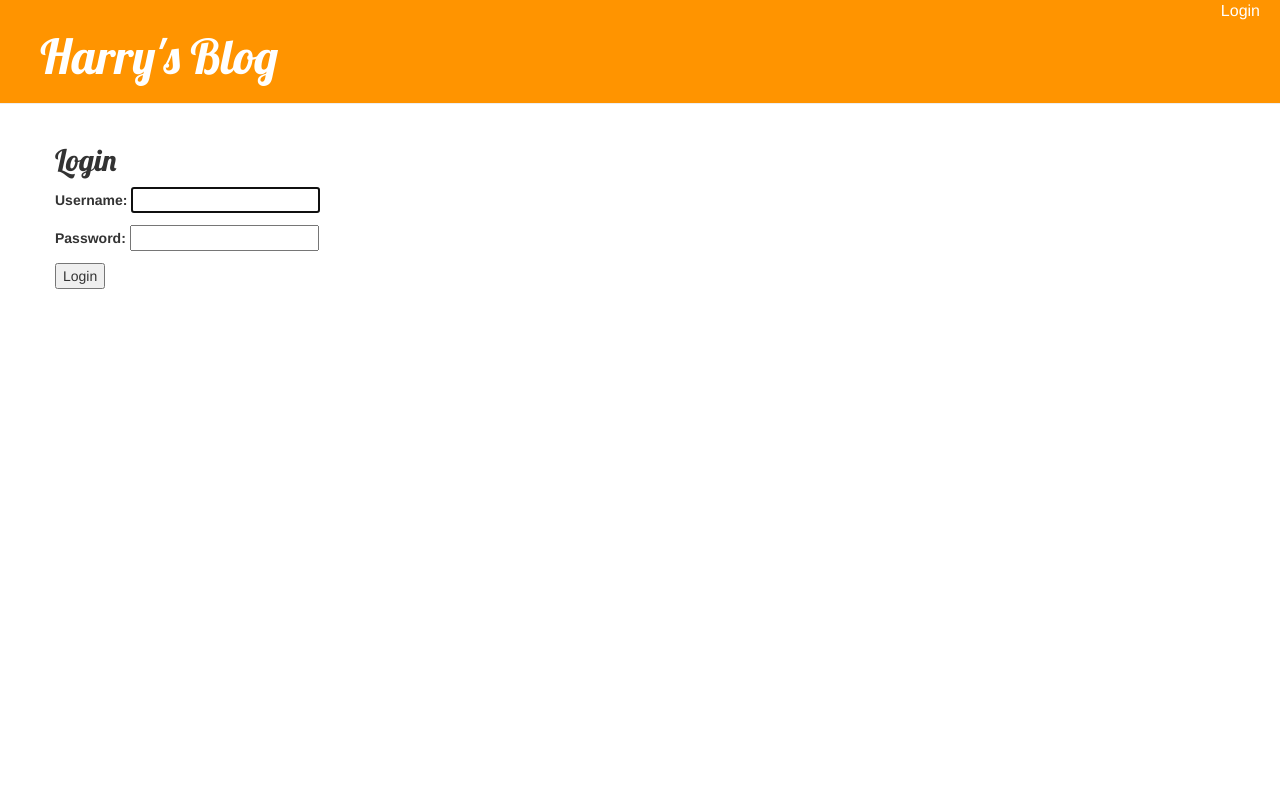
After one commit to harrysingh89/my-first-blog, a Django app: page /login/ in a window 1280 px wide. The commit adds this page. Run offline with Django 3.2, Linux system fonts and the light colour scheme; some libraries are stand-ins or nearby versions.

Commit message:
Added Login

```diff
--- a/blog/static/css/blog.css
+++ b/blog/static/css/blog.css
@@ -1,7 +1,7 @@
 .page-header {
     background-color: #ff9400;
     margin-top: 0;
-    padding: 20px 20px 20px 40px;
+    padding: 10px 20px 10px 40px;
 }
 
 .page-header h1, .page-header h1 a, .page-header h1 a:visited, .page-header h1 a:active {
@@ -34,7 +34,16 @@ h1, h2, h3, h4 {
     color: #ffffff;
     float: right;
     font-size: 26pt;
-    margin-right: 20px;
+    margin-right: 5px;
+	margin-top: 35px;
+}
+
+.login-f, .login-f:hover, .login-f:visited {
+    color: #ffffff;
+	position: absolute;
+    top: 0px;
+	right: 20px;
+    font-size: 12pt;
 }
 
 .post {
--- a/blog/templates/blog/base.html
+++ b/blog/templates/blog/base.html
@@ -6,11 +6,15 @@
         <link rel="stylesheet" href="//maxcdn.bootstrapcdn.com/bootstrap/3.2.0/css/bootstrap-theme.min.css">
         <link href='//fonts.googleapis.com/css?family=Lobster&subset=latin,latin-ext' rel='stylesheet' type='text/css'>
         <link rel="stylesheet" href="{% static 'css/blog.css' %}">
-    </head>
-    <body>
-    <div class="page-header">
+    <title>{% block title %}{% endblock %}</title>
+	</head>
+	<body>
+	<div class="page-header">
 	{% if user.is_authenticated %}
     <a href="{% url 'post_new' %}" class="top-menu"><span class="glyphicon glyphicon-plus"></span></a>
+	<a href="{% url 'logout' %}" class ="login-f"><span>Logout</span></a>
+	{% else %}
+	<a href="{% url 'login' %}" class = "login-f"><span>Login</span></a>
 	{% endif %}
         <h1><a href="/">Harry's Blog</a></h1>
     </div>
--- /dev/null
+++ b/blog/templates/registration/login.html
@@ -0,0 +1,12 @@
+{% extends 'blog/base.html' %}
+
+{% block title %}Login{% endblock %}
+
+{% block content %}
+  <h2>Login</h2>
+  <form method="post">
+    {% csrf_token %}
+    {{ form.as_p }}
+    <button type="submit">Login</button>
+  </form>
+{% endblock %}
--- a/blog/urls.py
+++ b/blog/urls.py
@@ -1,4 +1,6 @@
 from django.conf.urls import url
+from django.contrib import admin
+import django.contrib.auth.views  as auth_views
 from . import views
 
 urlpatterns = [
@@ -6,4 +8,6 @@ urlpatterns = [
     url(r'^post.(?P<pk>\d+)/$', views.post_detail, name='post_detail'),
     url(r'^post/new/$', views.post_new, name='post_new'),
     url(r'^post/(?P<pk>\d+)/edit/$', views.post_edit, name='post_edit'),
+	url(r'^login/$', auth_views.login, name='login'),
+	url(r'^logout/$',auth_views.logout, name = 'logout'),
 ]
--- a/blog/views.py
+++ b/blog/views.py
@@ -7,8 +7,8 @@ from django.shortcuts import render, get_object_or_404
 from .forms import PostForm
 # Create your views here.
 def post_list(request):
-    posts = Post.objects.filter(published_date__lte=timezone.now()).order_by('published_date')
-    return render(request, 'blog/post_list.html', {'posts': posts})
+	posts = Post.objects.filter(published_date__lte=timezone.now()).order_by('published_date')
+	return render(request, 'blog/post_list.html', {'posts': posts})
 def post_detail(request, pk):
     post = get_object_or_404(Post, pk=pk)
     return render(request, 'blog/post_detail.html', {'post': post})
--- a/mysite/settings.py
+++ b/mysite/settings.py
@@ -29,6 +29,8 @@ DEBUG = True
 
 ALLOWED_HOSTS = ['127.0.0.1','.pythonanywhere.com']
 
+LOGIN_REDIRECT_URL = '/'
+LOGOUT_REDIRECT_URL = '/'
 
 # Application definition
 
```
